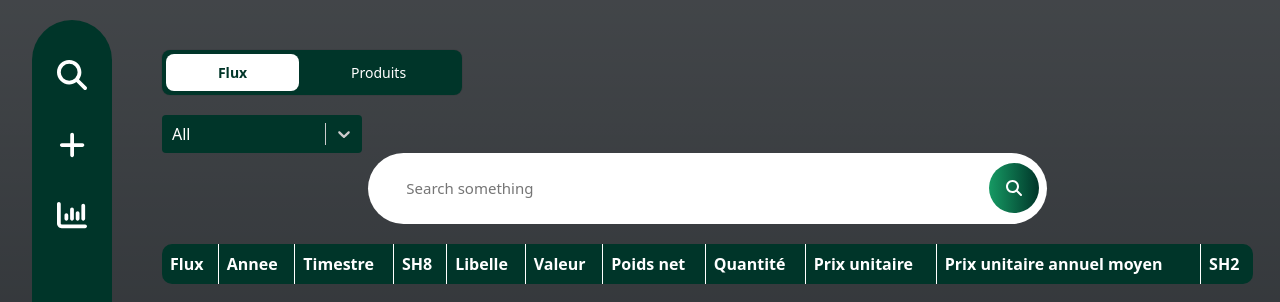
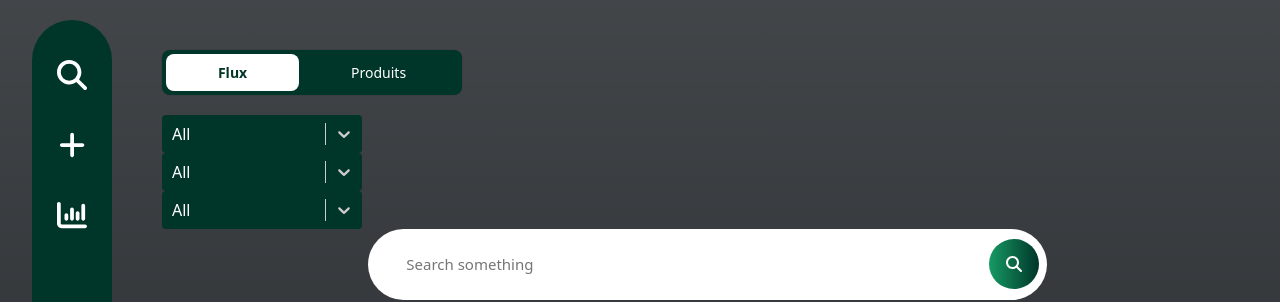
Before and after one commit to Boy-With-Uke/Instat, a React (Create React App) app in the folder instat-ui/: page / in a window 1280 px wide. Shown: the top 302 px of the page. Built offline with nearby package versions, Linux system fonts and the light colour scheme; no server answers.

Commit message:
filtrage front flux

```diff
--- a/instat-ui/src/components/SearchFlux.tsx
+++ b/instat-ui/src/components/SearchFlux.tsx
@@ -24,10 +24,21 @@ export default function SearchFlux() {
     { value: "E", label: "Exportation" },
     { value: "I", label: "Importation" },
   ];
+  const trimestreBase = [
+    { value: "1", label: "1" },
+    { value: "2", label: "2" },
+    { value: "3", label: "3" },
+    { value: "4", label: "4" },
+  ];
 
   const [fluxs, setFluxs] = useState<Flux[]>([]);
+  const [yearOptions, setYearOptions] = useState<
+    { value: string; label: string }[]
+  >([]);
+  const [trimestreOptions, setTrimestreOptions] = useState("all");
+
   const [querry, setQuerry] = useState("");
-  const [selectedOption, setSelectedOption] = useState("All");
+  const [fluxOPtion, setfluxOPtion] = useState("all");
   const customStyles = {
     control: (provided: any) => ({
       ...provided,
@@ -59,8 +70,15 @@ export default function SearchFlux() {
       width: 200,
     }),
   };
-  const handleChange = (selectedOption: any) => {
-    setSelectedOption(selectedOption.value);
+  const [annneeOption, setAnneeOption] = useState("all");
+  const handleFluxChange = (selectedOption: any) => {
+    setfluxOPtion(selectedOption.value);
+  };
+  const handleYearChange = (selectedOption: any) => {
+    setAnneeOption(selectedOption.value);
+  };
+  const handleTrimestreChange = (selectedOption: any) => {
+    setTrimestreOptions(selectedOption.value);
   };
 
   useEffect(() => {
@@ -69,7 +87,15 @@ export default function SearchFlux() {
         const reponse = await fetch("http://localhost:3000/api/instat/flux/");
 
         const fluxs: Flux[] = await reponse.json();
+        const years = Array.from(new Set(fluxs.map((flux) => flux.annee)));
+
+        // Utiliser les années uniques
+        const yearOptions = years.map((year) => ({
+          value: year.toString(),
+          label: year.toString(),
+        }));
         setFluxs(fluxs);
+        setYearOptions(yearOptions);
       } catch (e) {
         console.log(e);
       }
@@ -77,16 +103,17 @@ export default function SearchFlux() {
     fetchFlux();
   }, []);
 
-
-
   const searching = async (
     event: React.MouseEvent,
-    searchQuerry: string
+    searchQuerry: string,
+    fluxQuerry: string,
+    yearQuery: string,
+    trimestreQuerry: string
   ) => {
     event.stopPropagation();
     try {
       const response = await fetch(
-        `http://localhost:3000/api/instat/flux/findOne/byLibelle/${searchQuerry}`
+        `http://localhost:3000/api/instat/flux/findOne/byLibelle/${searchQuerry}/${fluxQuerry}/${yearQuery}/${trimestreQuerry}`
       );
       const fluxs: Flux[] = await response.json();
       setFluxs(fluxs);
@@ -99,12 +126,9 @@ export default function SearchFlux() {
     event.stopPropagation();
 
     try {
-      await fetch(
-        `http://localhost:3000/api/instat/flux/delete/${fluxId}`,
-        {
-          method: "DELETE"
-        }
-      );
+      await fetch(`http://localhost:3000/api/instat/flux/delete/${fluxId}`, {
+        method: "DELETE",
+      });
 
       const updatedFlux = fluxs.filter((flux) => flux.id_flux !== fluxId);
       setFluxs(updatedFlux);
@@ -113,7 +137,6 @@ export default function SearchFlux() {
     }
   };
 
-
   function handleEdit() {
     alert("edit");
   }
@@ -121,11 +144,29 @@ export default function SearchFlux() {
   return (
     <div>
       <div className="filter">
-      <Select
+        <Select
           defaultValue={{ value: "All", label: "All" }}
           options={fluxBase}
-          value={fluxBase.find((option) => option.value === selectedOption)}
-          onChange={handleChange}
+          value={fluxBase.find((option) => option.value === fluxOPtion)}
+          onChange={handleFluxChange}
+          isSearchable={false}
+          styles={customStyles}
+        />{" "}
+        <Select
+          defaultValue={{ value: "All", label: "All" }}
+          options={yearOptions}
+          value={yearOptions.find((option) => option.value === annneeOption)}
+          onChange={handleYearChange}
+          isSearchable={false}
+          styles={customStyles}
+        />{" "}
+        <Select
+          defaultValue={{ value: "All", label: "All" }}
+          options={trimestreBase}
+          value={trimestreBase.find(
+            (option) => option.value === trimestreOptions
+          )}
+          onChange={handleTrimestreChange}
           isSearchable={false}
           styles={customStyles}
         />{" "}
@@ -146,12 +187,21 @@ export default function SearchFlux() {
             className="searchInput"
             type="text"
             name=""
-            placeholder="Search something"value={querry}
+            placeholder="Search something"
+            value={querry}
             onChange={(event) => setQuerry(event.target.value)}
           />
           <button
             className="searchButton"
-            onClick={(event) => searching(event, querry)}
+            onClick={(event) =>
+              searching(
+                event,
+                querry,
+                fluxOPtion,
+                annneeOption,
+                trimestreOptions
+              )
+            }
           >
             <FontAwesomeIcon icon={faSearch} />
           </button>
```
